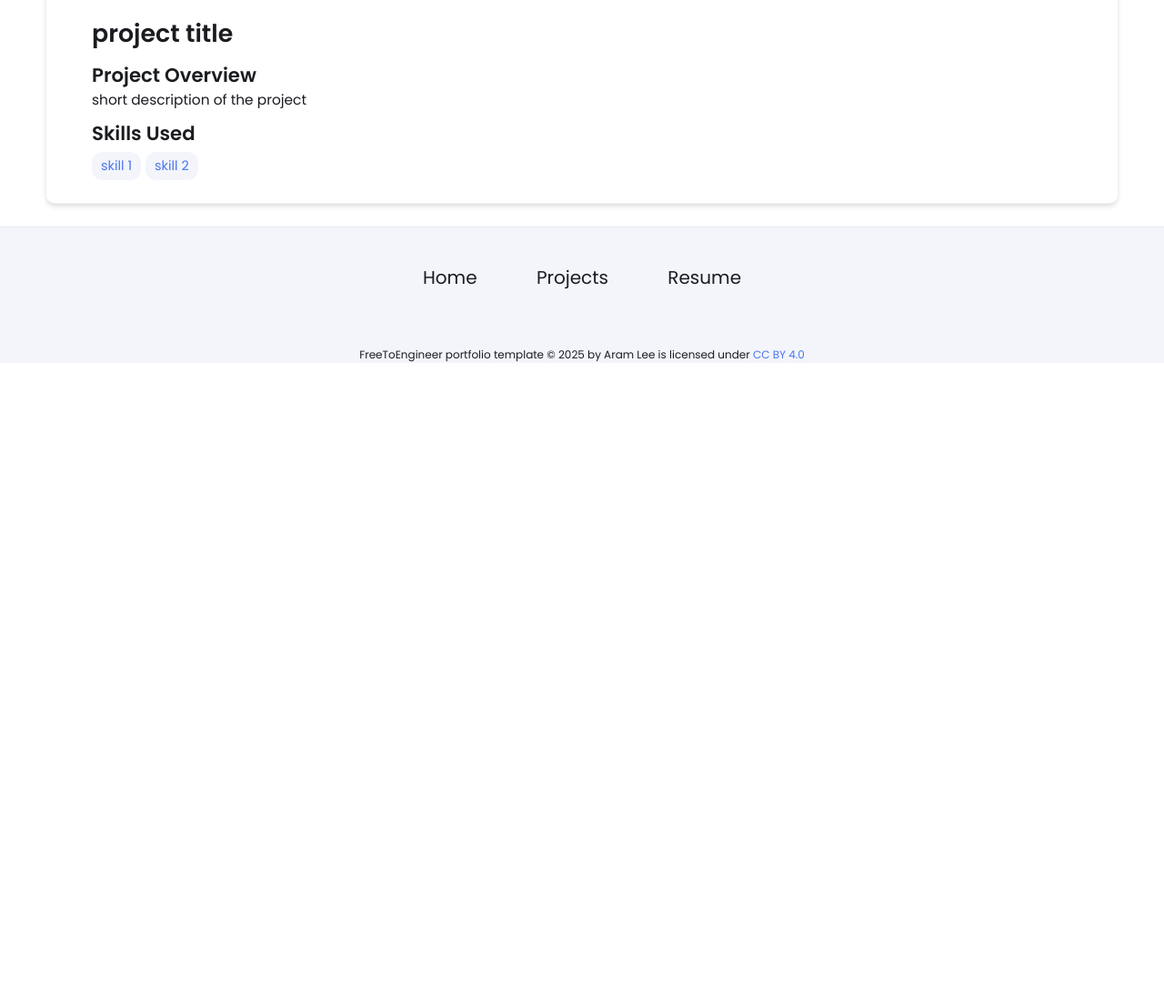
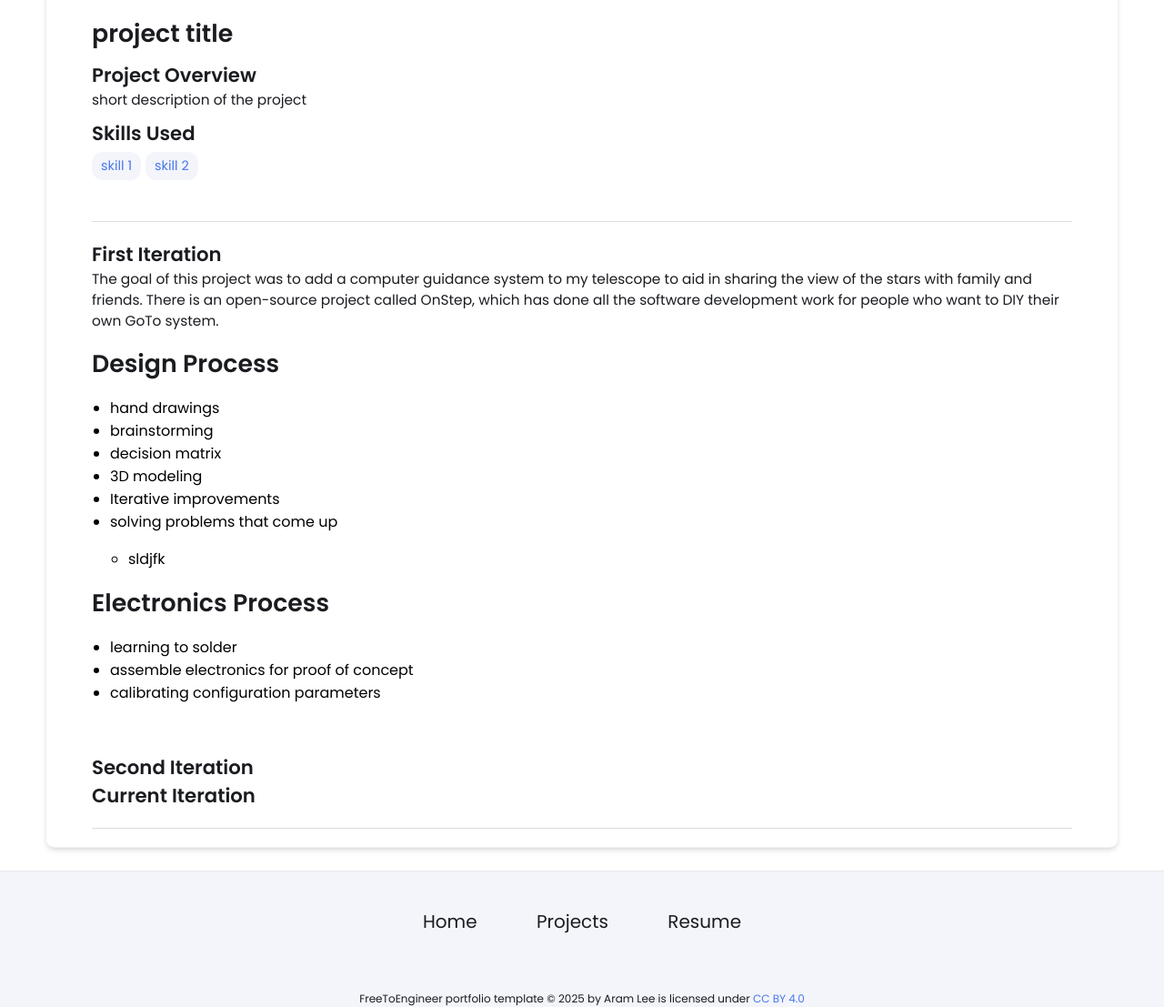
Before and after one commit to burtonrasmussen/burtonrasmussen.github.io, a Jekyll site: the page built from _projects/Telescope/index.md, in a window 1280 px wide and 1400 px high, scrolled down 197 px. Shown: the part 293-1400 px from the top of the window at 91% size. Built offline with Jekyll 4.4.1, drawn with Linux system fonts in a browser that asks for light colours; before the commit the page ends 900 px from its top, so only the background shows below that.

Commit message:
Update index.md

```diff
--- a/_projects/Telescope/index.md
+++ b/_projects/Telescope/index.md
@@ -7,3 +7,33 @@ skills:
 - skill 2
 main-image: /20240720_063313-cropped.jpg
 ---
+
+---
+## First Iteration
+The goal of this project was to add a computer guidance system to my telescope to aid in sharing the view of the stars with family and friends. There is an open-source project called OnStep, which has done all the software development work for people who want to DIY their own GoTo system.
+<br>
+# Design Process
+- hand drawings
+- brainstorming
+- decision matrix
+- 3D modeling
+- Iterative improvements
+- solving problems that come up
+    - sldjfk
+<br>
+
+
+# Electronics Process
+- learning to solder
+- assemble electronics for proof of concept
+- calibrating configuration parameters
+
+<br>
+
+
+
+## Second Iteration
+
+
+## Current Iteration
+---
```
